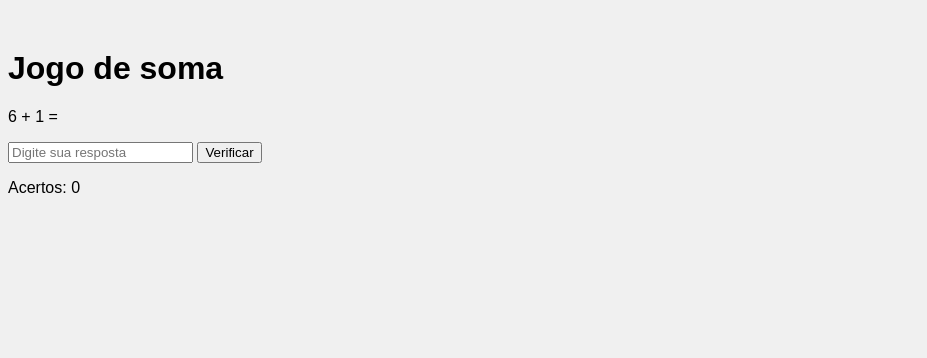
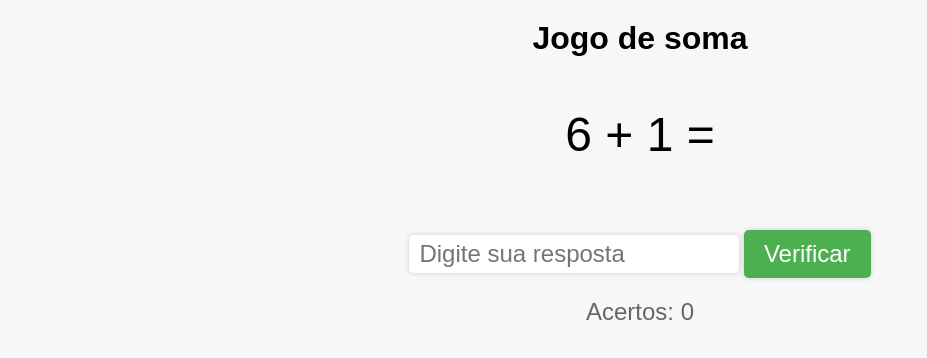
Before and after one commit to silvavinicius5747/Adivinha-o-de-soma, a plain HTML site: page index.html in a window 1280 px wide. Shown: the whole page, without its empty margins (0-927 px from the left). Drawn offline with Linux system fonts and the light colour scheme.

Commit message:
Update style.css

```diff
--- a/style.css
+++ b/style.css
@@ -1,50 +1,57 @@
 body {
-  font-family: Arial, sans-serif;
-  background-color: #f0f0f0;
-}
-
-.container {
-  margin: 0 auto;
-  max-width: 600px;
-  text-align: center;
+	font-family: Arial, sans-serif;
+	margin: 0;
+	padding: 0;
+	text-align: center;
+	background-color: #F7F7F7;
 }
 
 h1 {
-  margin-top: 50px;
+	margin-top: 20px;
 }
 
-.numbers {
-  display: flex;
-  justify-content: center;
-  flex-wrap: wrap;
+#pergunta {
+	font-size: 48px;
+	margin-top: 50px;
 }
 
-.number {
-  display: flex;
-  justify-content: center;
-  align-items: center;
-  width: 70px;
-  height: 70px;
-  margin: 10px;
-  border: 2px solid #333;
-  border-radius: 50%;
-  font-size: 2rem;
-  cursor: pointer;
-  transition: all 0.2s ease-in-out;
+input[type="number"] {
+	font-size: 24px;
+	padding: 5px 10px;
+	margin-top: 20px;
+	border-radius: 5px;
+	border: none;
+	box-shadow: 0px 0px 5px #ccc;
+	appearance: textfield;
+	-webkit-appearance: textfield;
 }
 
-.number:hover {
-  background-color: #333;
-  color: #f0f0f0;
+input[type="number"]::-webkit-inner-spin-button,
+input[type="number"]::-webkit-outer-spin-button {
+	-webkit-appearance: none;
+	margin: 0;
 }
 
-.selected {
-  background-color: #333;
-  color: #f0f0f0;
+button {
+	font-size: 24px;
+	padding: 10px 20px;
+	margin-top: 20px;
+	border-radius: 5px;
+	border: none;
+	background-color: #4CAF50;
+	color: white;
+	box-shadow: 0px 0px 5px #ccc;
+	cursor: pointer;
+	appearance: none;
+	-webkit-appearance: none;
 }
 
-.message {
-  margin-top: 20px;
-  font-size: 1.5rem;
-  font-weight: bold;
+button:hover {
+	background-color: #3E8E41;
 }
+
+#contador {
+	font-size: 24px;
+	margin-top: 20px;
+	color: #666;
+}
```
